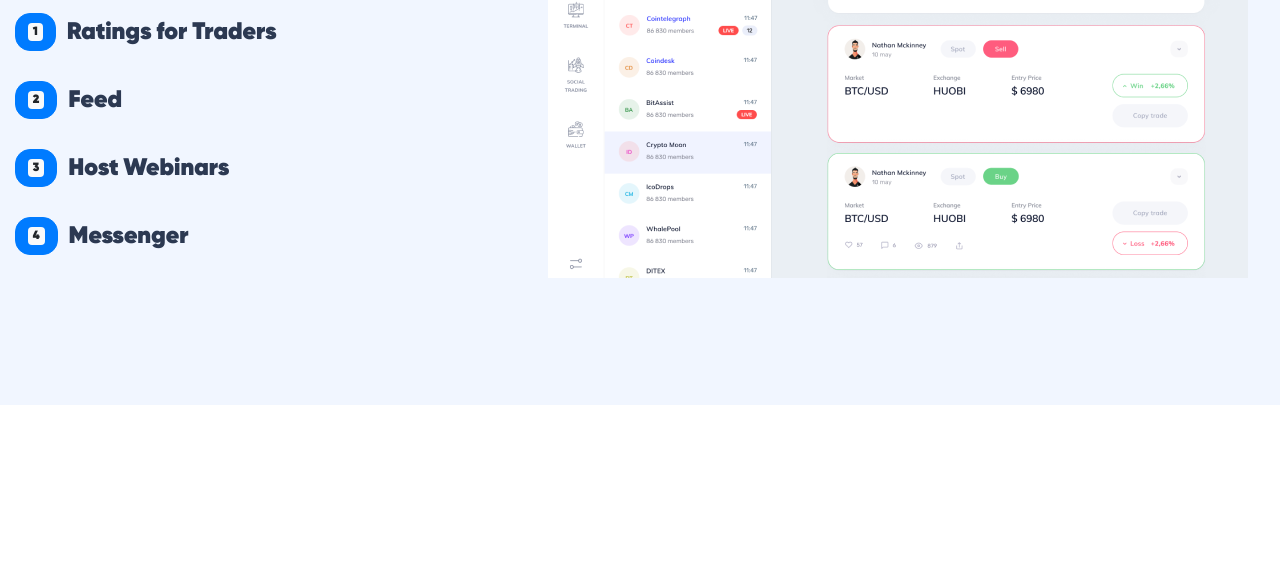
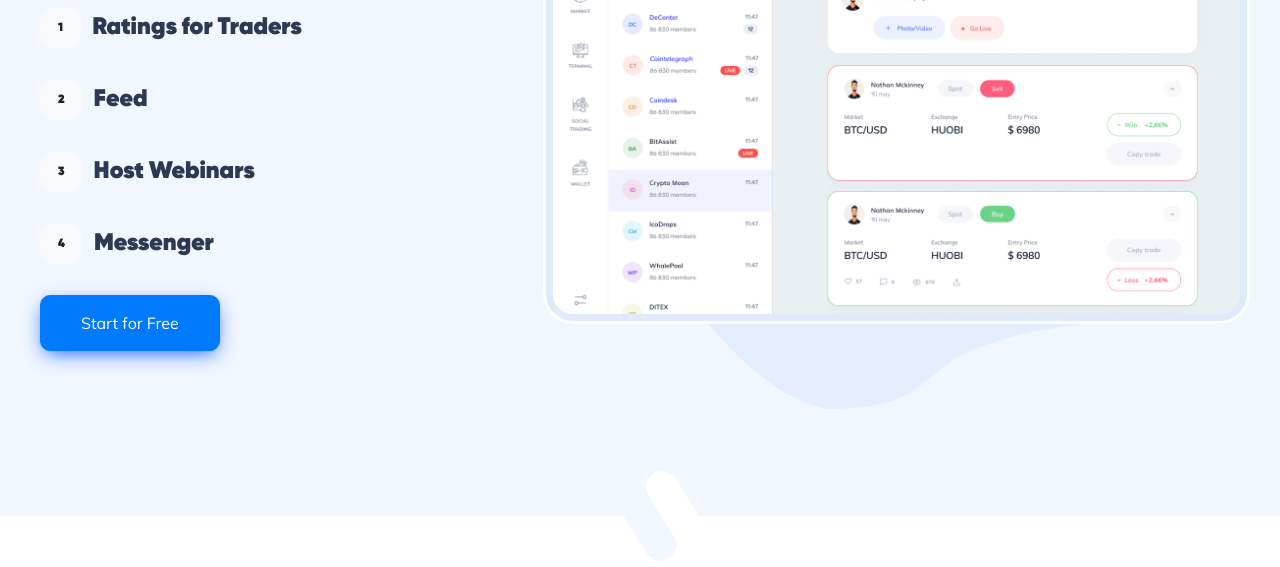
Before and after one commit to web-stan/bootstrap-test, a website: page app/index.html in a window 1280 px wide. Shown: the part 282-849 px from the top of the page. Before the commit the page ends 800 px from the top, so only its background shows below. Drawn offline with nearby package versions, Linux system fonts and the light colour scheme; files that its build step writes are made by us from their sources.

Commit message:
some block

```diff
--- a/app/index.html
+++ b/app/index.html
@@ -8,76 +8,75 @@
   <title>Document</title>
   <link rel="stylesheet" href="css/style.min.css">
 </head>
+
 <body>
   <section class="tradelize">
-    <div class="container">
+    <div class="container-fluid tradelize__inner">
+      <!-- <div class="tradelize__wrapper"> -->
+
       <div class="row">
-        <div class="col-5">
-          <div class="tradelize__wrapper">
-
+        <div class="col-12 col-xl-5">
+          <div class="tradelize__title-wrapper">
             <h1 class="tradelize__title">Tradelize is a global traders network</h1>
             <p class="tradelize__description">Become part of a global crypto community,
               gain new insights, and earn extra money for your expertise</p>
-
+          </div>
+        </div>
+      </div>
+      <div class="row">
+        <div class="col-12 col-md-5">
           <div class="tradelize__box">
-                <button type="button" class="btn btn-primary">
             <span class="badge badge-light">1</span>
-                </button>
             <span class="tradelize__info">Ratings for Traders</span>
-
             <p class="tradelize__tab">Share interesting information,
               show your logic behind real
               trades and educate subscribers,
               all streaming</p>
           </div>
-
           <div class="tradelize__box">
-                <button type="button" class="btn btn-primary">
             <span class="badge badge-light">2</span>
-                </button>
             <span class="tradelize__info">Feed</span>
             <p class="tradelize__tab">Share interesting information,
               show your logic behind real
               trades and educate subscribers,
               all streaming</p>
           </div>
-
           <div class="tradelize__box">
-                <button type="button" class="btn btn-primary">
             <span class="badge badge-light">3</span>
-                </button>
             <span class="tradelize__info">Host Webinars</span>
             <p class="tradelize__tab">Share interesting information,
               show your logic behind real
               trades and educate subscribers,
               all streaming</p>
           </div>
-
           <div class="tradelize__box">
-                <button type="button" class="btn btn-primary">
             <span class="badge badge-light">4</span>
-                </button>
             <span class="tradelize__info">Messenger</span>
             <p class="tradelize__tab">Share interesting information,
               show your logic behind real
               trades and educate subscribers,
               all streaming</p>
           </div>
+          <button type="button" class="btn btn-primary">Start for Free</button>
+        </div>
+
+        <div class="col-12 col-md-7">
+          <div class="tradelize__name">
+            <div class="tradelize__img-wrapper">
+              <img src="img/image2.png" alt="name">
+            </div>
+          </div>
 
         </div>
       </div>
 
-        <div class="col-7">
-          <div class="tradelize__name">
-            <img src="img/image2.png" alt="name">
+      <div class="decor">
       </div>
-
+      <div class="decor-2">
       </div>
     </div>
     </div>
   </section>
-
-  <script src="js/main.js"></script>
 </body>
 
 </html>
--- a/app/scss/_common.scss
+++ b/app/scss/_common.scss
@@ -3,17 +3,13 @@
 }
 
 body {
+    font-family: 'Gilroy', sans-serif;
     color: #2C3952;
 }
 
 section {
-    padding: 120px 0;
-    font-family: 'Gilroy', sans-serif;
+    padding: 90px 0;
     font-style: normal;
     font-weight: 500;
     font-size: 16px;
 }
-
-.container {
-    max-width: 1440px;
-}
--- /dev/null
+++ b/app/scss/components/decor.scss
@@ -0,0 +1,41 @@
+.decor,.decor-2 {
+    position: absolute;
+    left: 50%;
+    transform: translateX(-50%) rotate(58deg);
+    // bottom: -45px;
+    // &__item {
+    //     width: 110px;
+    //     height: 32px;
+    //     border-radius: 5px;
+    // }
+
+    &::before {
+        content: '';
+        position: absolute;
+        z-index: 5;
+        width: 80px;
+        height: 32px;
+        border-radius: 16px;
+        // background-color: #2C3952;
+        background-color: #F1F6FF;
+    }
+
+    &::after {
+        content: '';
+        position: absolute;
+        z-index: 5;
+        width: 80px;
+        height: 32px;
+        border-radius: 16px;
+        background-color: #ffffff;
+        bottom: 0;
+    }
+}
+
+.decor {
+    bottom: -56px;
+}
+
+.decor-2 {
+    top: -108px;
+}
--- a/app/scss/components/tradelize.scss
+++ b/app/scss/components/tradelize.scss
@@ -1,10 +1,27 @@
 .tradelize {
-    $r: &;
-
     background: #F1F6FF;
 
-    &__wrapper {
-        padding-right: 20%;
+    &__inner {
+        max-width: 1440px;
+        padding: 0 40px;
+        position: relative;
+
+        &::after {
+            content: '';
+
+        }
+    }
+
+    &__title-wrapper {
+        padding-right: 90px;
+        @media (max-width: 1200px) {
+            text-align: center;
+            padding-right: 0;
+        }
+    }
+
+    &__description {
+        margin-bottom: 40px;
     }
 
     &__title {
@@ -12,10 +29,6 @@
         font-weight: 900;
         font-size: 38px;
     }
-
-    // &__description {
-
-    // }
 
     &__info {
         font-size: 24px;
@@ -26,26 +39,45 @@
     &__box {
         margin-bottom: 30px;
         cursor: pointer;
-        // overflow: hidden;
+        transition: color 0.2s linear;
 
         &:hover {
             .tradelize__tab {
                 display: block;
+            }
+            .tradelize__info{
+                color: #0057FF;
+            }
+
+            .badge {
+                background-color: #0057FF;
+                color: #ffffff;
+            }
+        }
+
+        @media (max-width: 1200px) {
+            &:first-child {
+                margin-top: 40px;
+            }
+        }
+        @media (max-width: 768px) {
+            &:first-child {
+                margin-top: 0;
             }
         }
     }
 
     &__info {
         margin-left: 7px;
-        transition: color 0.2s linear;
-        &:hover {
-            color: #0057FF;
-        }
     }
 
     &__tab {
         display: none;
-        padding: 0 10px 0 52px ;
+        padding: 0 80px 0 52px;
+
+        @media (max-width: 992px) {
+            padding: 0 20px 0 52px;
+        }
     }
 
     p {
@@ -53,10 +85,47 @@
     }
 
     &__name {
+        position: relative;
+        padding-top: 90%;
         background-image: url(../../img/name.svg);
-        // img {
-        //     width: 100%;
-        // }
+        background-repeat: no-repeat;
+        background-position: center 70%;
+        background-size: 110%;
+        @media(min-width: 1200px) {
+            margin-top: -200px;
+        }
+        @media(max-width: 1200px) {
+            background-image: url(../../img/bg2.svg);
+            background-size: 100%;
+            width: 90%;
+            margin: 0 auto;
+            background-position: center top;
+        }
+        @media (max-width: 767.98px) {
+            margin-top: 10%;
+        }
+        @media (max-width: 575.98px) {
+            margin-top: 20%;
+        }
+        @media (max-width: 375.98px) {
+            margin-top: 25%;
+        }
+    }
+
+    &__img-wrapper {
+        position: absolute;
+        top: 12%;
+        left: 0;
+        right: 0;
+        box-shadow: 0 0 0 7px #e1eafa,
+                    0 0 0 10px #ffffff;
+        border-radius: 20px;
+        overflow: hidden;
+
+        img {
+            width: 100%;
+            object-fit: contain;
+        }
     }
 
 }
--- a/app/scss/reassignment.scss
+++ b/app/scss/reassignment.scss
@@ -1,3 +1,14 @@
 .btn {
+    padding: 15px 40px;
+    box-shadow: 0 6px 20px -5px  #0057FF;
+    font-family: 'Mulish', sans-serif;
+    border-radius: 10px;
+    @media (max-width: 375px) {
+        width: 100%;
+    }
+}
+
+.badge {
+    padding: 15px 18px;
     border-radius: 15px;
 }
--- a/app/scss/style.scss
+++ b/app/scss/style.scss
@@ -4,3 +4,4 @@
 @import "_fonts";
 @import "components/tradelize";
 @import "reassignment";
+@import "components/decor.scss";
```
Also changed, not shown: app/css/components/tradelize.min.css (deleted), app/css/reassignment.min.css (deleted), app/css/style.min.css (deleted), app/img/bg2.svg (added). Lines whose indentation alone changed are shown as unchanged.
